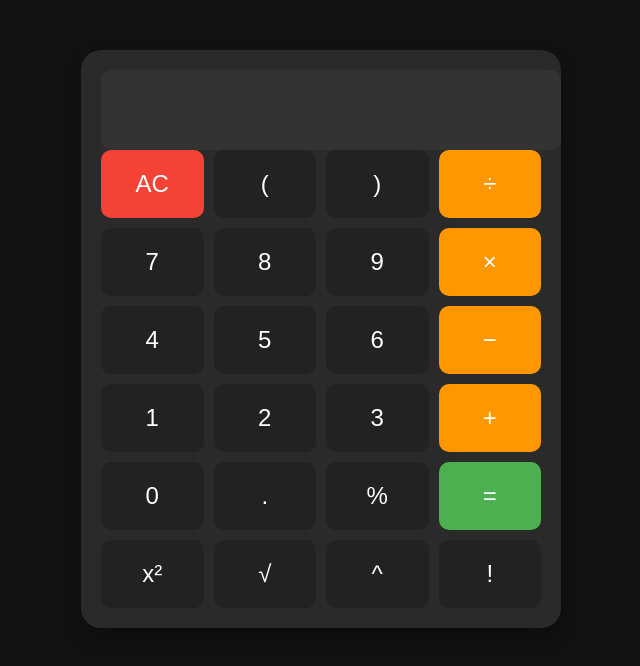
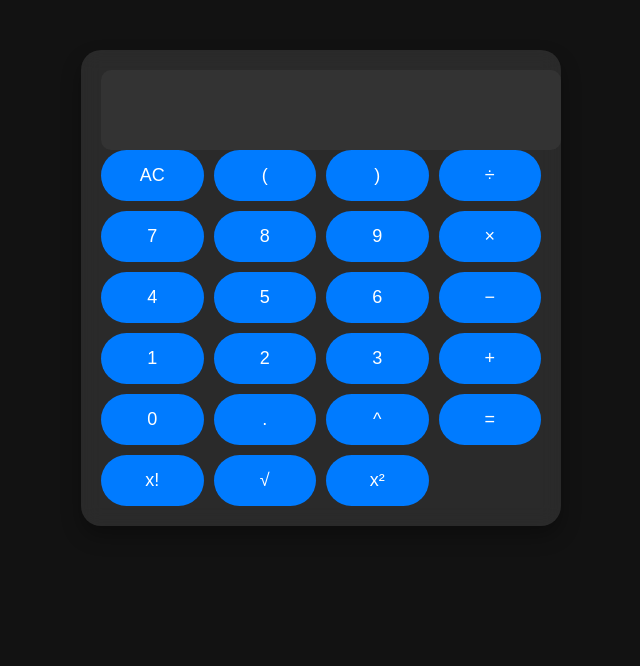
Before and after one commit to krutikakatti/mini_project, a plain HTML site: page index.html in a window 1280 px wide. Both pictures are taken after a click on the button "Start Calculating". Shown: the whole page, without its empty margins (319-959 px from the left). Drawn offline with Linux system fonts and the light colour scheme.

Commit message:
index.html

```diff
--- a/index.html
+++ b/index.html
@@ -3,56 +3,49 @@
 <head>
     <meta charset="UTF-8">
     <meta name="viewport" content="width=device-width, initial-scale=1.0">
-    <title>Professional Calculator</title>
+    <title>Online Calculator</title>
     <link rel="stylesheet" href="styles.css">
-    <script defer src="script.js"></script>
+    <link rel="preconnect" href="https://fonts.googleapis.com">
+    <link rel="preconnect" href="https://fonts.gstatic.com" crossorigin>
+    <link href="https://fonts.googleapis.com/css2?family=Poppins:wght@300;400;600&display=swap" rel="stylesheet">
 </head>
 <body>
+    <div id="landing-page" class="landing">
+        <h1>Welcome to the Smart Calculator</h1>
+        <p>Perform both simple and complex calculations effortlessly.</p>
+        <button onclick="startCalculator()">Start Calculating</button>
+    </div>
 
-    <!-- Landing Page -->
-    <section id="landing-page">
-        <h1>Welcome to the Ultimate Calculator</h1>
-        <p>A professional, sleek, and interactive calculator for all your needs.</p>
-        <button onclick="startCalculator()">Start Calculating</button>
-    </section>
-
-    <!-- Calculator Section (Hidden Initially) -->
-    <section id="calculator-container" class="hidden">
+    <div id="calculator-container" class="calculator-container" style="display: none;">
         <div class="calculator">
-            <input type="text" id="display" readonly>
+            <input type="text" id="display" disabled>
             <div class="buttons">
-                <button class="btn btn-clear" onclick="clearDisplay()">AC</button>
-                <button class="btn" onclick="appendToDisplay('(')">(</button>
-                <button class="btn" onclick="appendToDisplay(')')">)</button>
-                <button class="btn btn-operator" onclick="appendToDisplay('/')">÷</button>
-
-                <button class="btn" onclick="appendToDisplay('7')">7</button>
-                <button class="btn" onclick="appendToDisplay('8')">8</button>
-                <button class="btn" onclick="appendToDisplay('9')">9</button>
-                <button class="btn btn-operator" onclick="appendToDisplay('*')">×</button>
-
-                <button class="btn" onclick="appendToDisplay('4')">4</button>
-                <button class="btn" onclick="appendToDisplay('5')">5</button>
-                <button class="btn" onclick="appendToDisplay('6')">6</button>
-                <button class="btn btn-operator" onclick="appendToDisplay('-')">−</button>
-
-                <button class="btn" onclick="appendToDisplay('1')">1</button>
-                <button class="btn" onclick="appendToDisplay('2')">2</button>
-                <button class="btn" onclick="appendToDisplay('3')">3</button>
-                <button class="btn btn-operator" onclick="appendToDisplay('+')">+</button>
-
-                <button class="btn" onclick="appendToDisplay('0')">0</button>
-                <button class="btn" onclick="appendToDisplay('.')">.</button>
-                <button class="btn" onclick="appendToDisplay('%')">%</button>
-                <button class="btn btn-equal" onclick="calculateResult()">=</button>
-
-                <button class="btn" onclick="appendToDisplay('**2')">x²</button>
-                <button class="btn" onclick="appendToDisplay('**0.5')">√</button>
-                <button class="btn" onclick="appendToDisplay('**')">^</button>
-                <button class="btn" onclick="appendToDisplay('!')">!</button>
+                <button onclick="clearDisplay()" class="operator">AC</button>
+                <button onclick="appendToDisplay('(')" class="operator">(</button>
+                <button onclick="appendToDisplay(')')" class="operator">)</button>
+                <button onclick="appendToDisplay('/')" class="operator">÷</button>
+                <button onclick="appendToDisplay('7')">7</button>
+                <button onclick="appendToDisplay('8')">8</button>
+                <button onclick="appendToDisplay('9')">9</button>
+                <button onclick="appendToDisplay('*')" class="operator">×</button>
+                <button onclick="appendToDisplay('4')">4</button>
+                <button onclick="appendToDisplay('5')">5</button>
+                <button onclick="appendToDisplay('6')">6</button>
+                <button onclick="appendToDisplay('-')" class="operator">−</button>
+                <button onclick="appendToDisplay('1')">1</button>
+                <button onclick="appendToDisplay('2')">2</button>
+                <button onclick="appendToDisplay('3')">3</button>
+                <button onclick="appendToDisplay('+')" class="operator">+</button>
+                <button onclick="appendToDisplay('0')">0</button>
+                <button onclick="appendToDisplay('.')">.</button>
+                <button onclick="appendToDisplay('^')" class="operator">^</button>
+                <button onclick="calculateResult()" class="equal">=</button>
+                <button onclick="appendToDisplay('!')" class="operator">x!</button>
+                <button onclick="appendToDisplay('√')" class="operator">√</button>
+                <button onclick="appendToDisplay('**2')" class="operator">x²</button>
             </div>
         </div>
-    </section>
-
+    </div>
+    <script src="script.js"></script>
 </body>
 </html>
```
